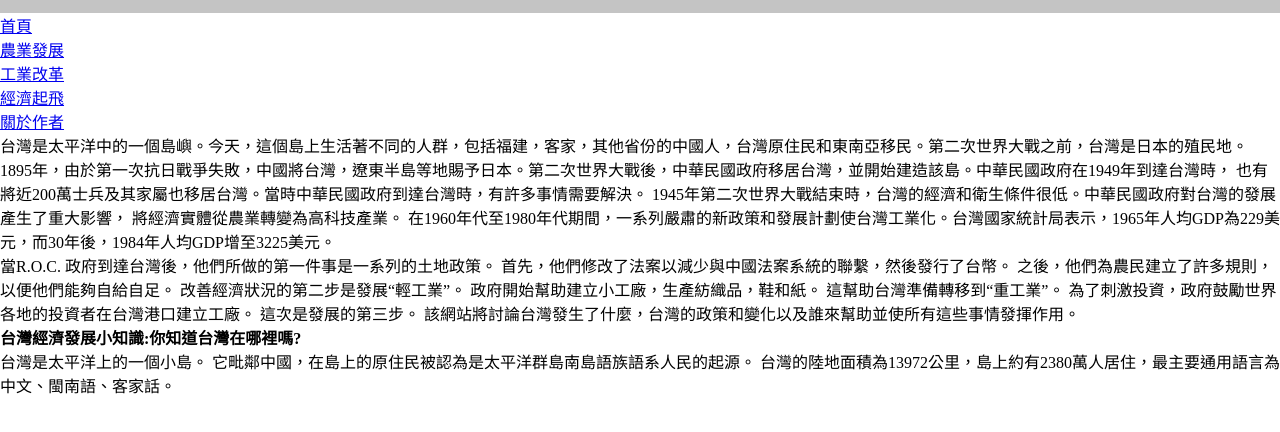
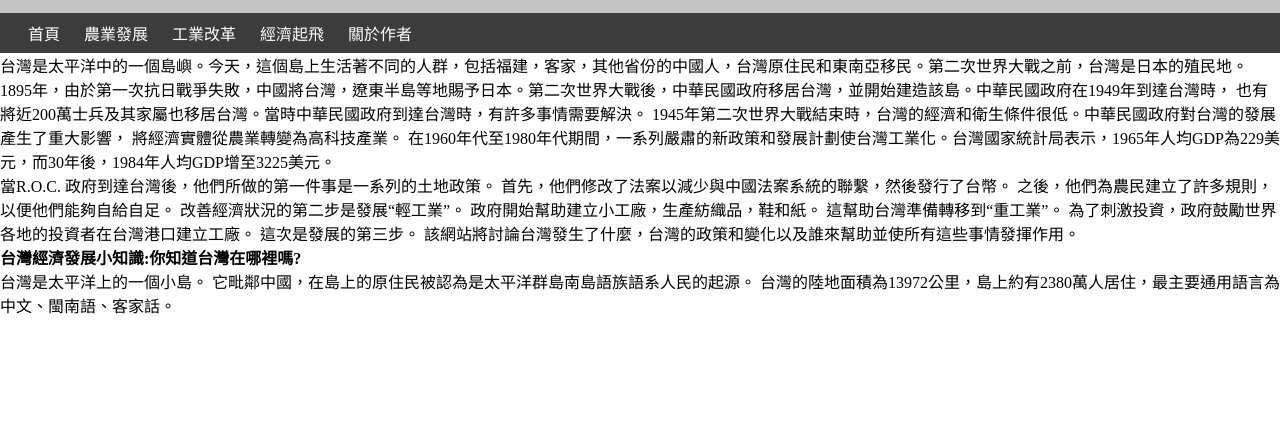
Before and after one commit to THELEESO/tweco, a plain HTML site: page index.html in a window 1280 px wide. Shown: the part 92-524 px from the top of the page. Drawn offline with Linux system fonts and the light colour scheme.

Commit message:
add header+nav

```diff
--- a/style.css
+++ b/style.css
@@ -1,9 +1,37 @@
 * {
   margin: 0;
   padding: 0;
+  box-sizing: border-box;
 }
 
 header {
   background-color: #c4c4c4;
+  width: 100%;
   padding: 1rem;
 }
+
+nav {
+  background-color: rgb(60, 60, 60);
+}
+
+nav ul {
+  display: flex;
+  padding-left: 1rem;
+  list-style-type: none;
+}
+
+nav ul li {
+  display: flex;
+}
+
+nav ul li a {
+  padding: 0.5rem 0.75rem;
+  color: white;
+  text-decoration: none;
+  transition: all 0.25 ease;
+}
+
+nav ul li a:hover {
+  background-color: white;
+  color: black;
+}
```
